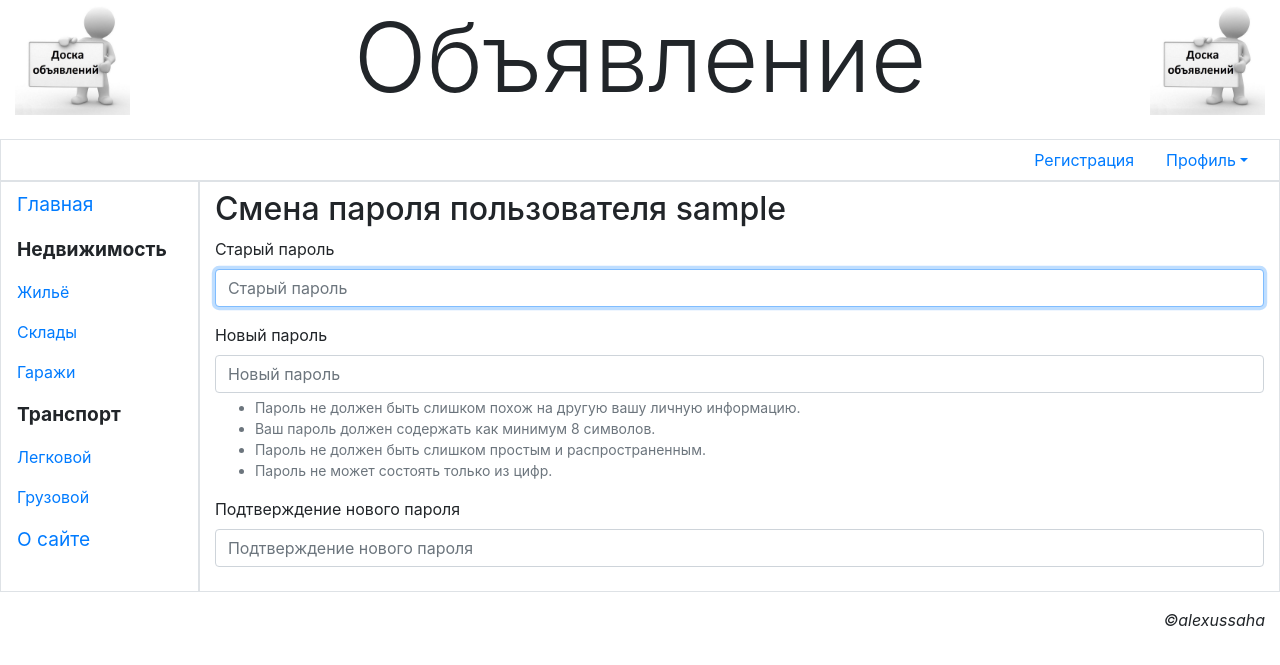
After one commit to alexussaha/site-bboard, a Django app: page /accounts/password/change/ in a window 1280 px wide. The commit adds this page. Shown: the top 665 px of the page. Run offline with Django 4.2, Linux system fonts and the light colour scheme; the visitor is signed in with stand-in values (Sample User, id 1); some libraries are stand-ins or nearby versions.

Commit message:
added change password page

```diff
--- a/main/templates/layout/basic.html
+++ b/main/templates/layout/basic.html
@@ -27,7 +27,7 @@
                 <div class="dropdown-menu">
                     <a class="dropdown-item" href="{% url 'main:profile' %}">Мои объявления</a>
                     <a class="dropdown-item" href="{% url 'main:profile_change' %}">Изменить личные данные</a>
-                    <a class="dropdown-item" href="#">Изменить пароль</a>
+                    <a class="dropdown-item" href="{% url 'main:password_change' %}">Изменить пароль</a>
                     <div class="dropdown-divider"></div>
                     <a class="dropdown-item" href="{% url 'main:logout' %}">Выйти</a>
                     <div class="dropdown-divider"></div>
--- /dev/null
+++ b/main/templates/main/password_change.html
@@ -0,0 +1,14 @@
+{% extends "layout/basic.html" %}
+
+{% load bootstrap4 %}
+
+{% block title %}Смена пароля{% endblock %}
+
+{% block content %}
+<h2>Смена пароля пользователя {{ user.username }}</h2>
+<form method="post">
+    {% csrf_token %}
+    {% bootstrap_form form layout='horizontal' %}
+    {% buttons submit='Сменить пароль' %}{% endbuttons %}
+</form>
+{% endblock %}
--- a/main/urls.py
+++ b/main/urls.py
@@ -1,6 +1,6 @@
 from django.urls import path
 
-from .views import index, other_page, BBLoginView, profile, BBLogoutView, ChangeUserInfoView
+from .views import index, other_page, BBLoginView, profile, BBLogoutView, ChangeUserInfoView, BBPasswordChangeView
 
 app_name = 'main'
 urlpatterns = [
@@ -9,5 +9,6 @@ urlpatterns = [
     path('accounts/login/', BBLoginView.as_view(), name='login'),
     path('accounts/profile/', profile, name='profile'),
     path('accounts/logout/', BBLogoutView.as_view(), name='logout'),
-    path('accounts/profile/change/', ChangeUserInfoView.as_view(), name='profile_change')
+    path('accounts/profile/change/', ChangeUserInfoView.as_view(), name='profile_change'),
+    path('accounts/password/change/', BBPasswordChangeView.as_view(), name='password_change')
     ]
--- a/main/views.py
+++ b/main/views.py
@@ -2,7 +2,7 @@ from django.shortcuts import render
 from django.http import HttpResponse, Http404
 from django.template import TemplateDoesNotExist
 from django.template.loader import get_template
-from django.contrib.auth.views import LoginView, LogoutView
+from django.contrib.auth.views import LoginView, LogoutView, PasswordChangeView
 from django.contrib.auth.decorators import login_required
 from django.contrib.auth.mixins import LoginRequiredMixin
 from django.views.generic.edit import UpdateView
@@ -37,6 +37,11 @@ class BBLoginView(LoginView):
 class BBLogoutView(LoginRequiredMixin, LogoutView):
     template_name = 'main/logout.html'
 
+class BBPasswordChangeView(SuccessMessageMixin, LoginRequiredMixin, PasswordChangeView):
+    template_name = 'main/password_change.html'
+    success_url = reverse_lazy('main:profile')
+    send_message = 'Пользователь успешно изменен'
+
 def index(request):
     return render(request, 'main/index.html')
 
```
